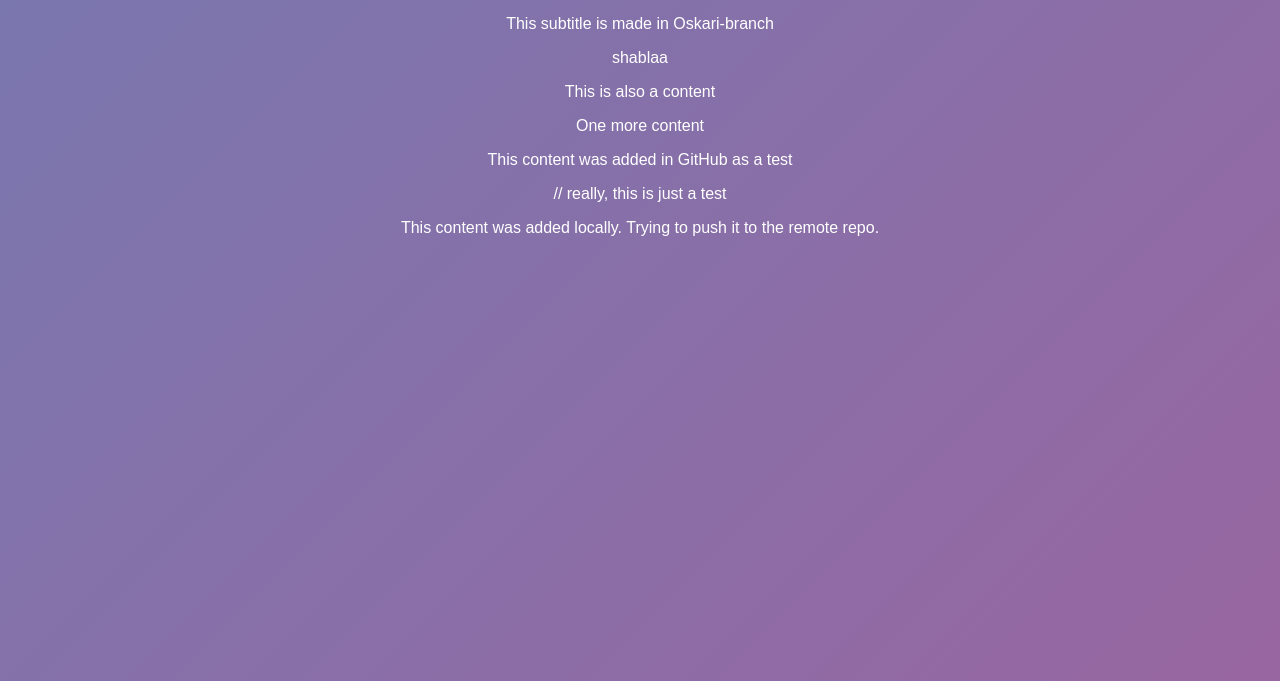
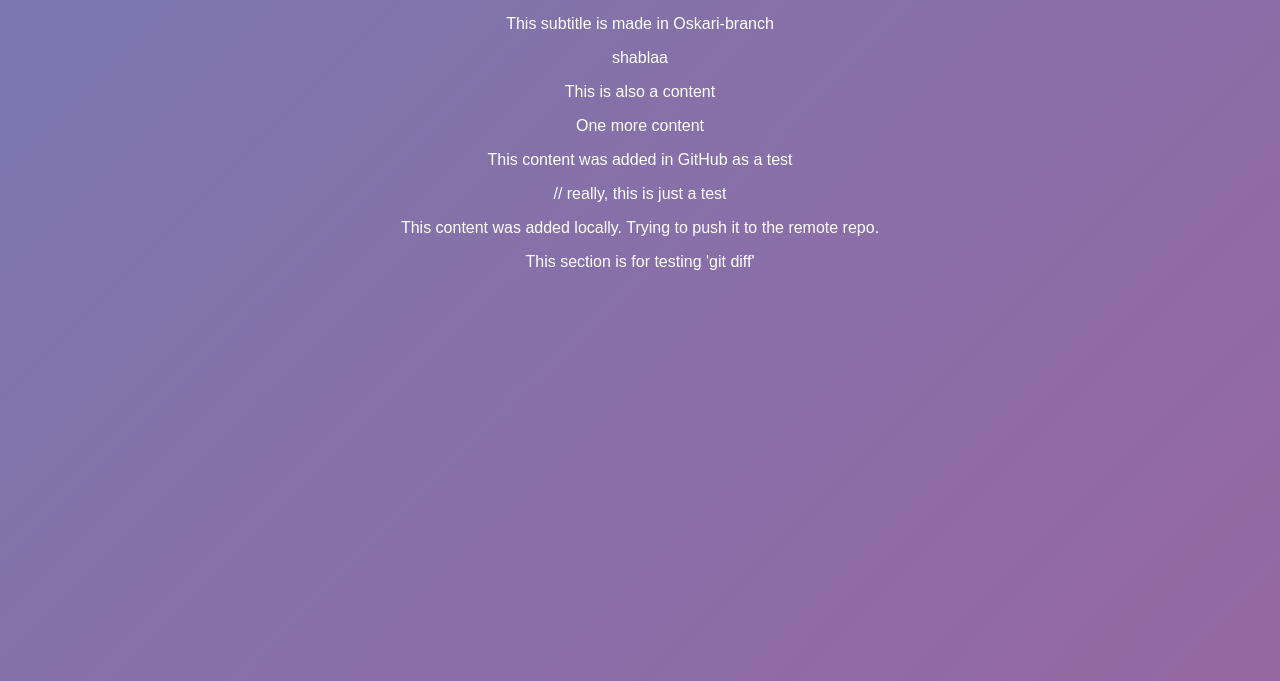
Before and after one commit to OzyrAndor/ozyrs-git-test-repository, a plain HTML site: page index.html in a window 1280 px wide. Shown: the part 119-800 px from the top of the page. Drawn offline with Linux system fonts and the light colour scheme.

Commit message:
added git diff testing section

```diff
--- a/index.html
+++ b/index.html
@@ -12,6 +12,7 @@
 	<p>One more content</p>
 	<p>This content was added in GitHub as a test</p> // really, this is just a test
 	<p>This content was added locally. Trying to push it to the remote repo.</p>
+	<p>This section is for testing 'git diff'</p>
 
 <script type="text/javascript" src="app.js"></script>
 </body>
```
